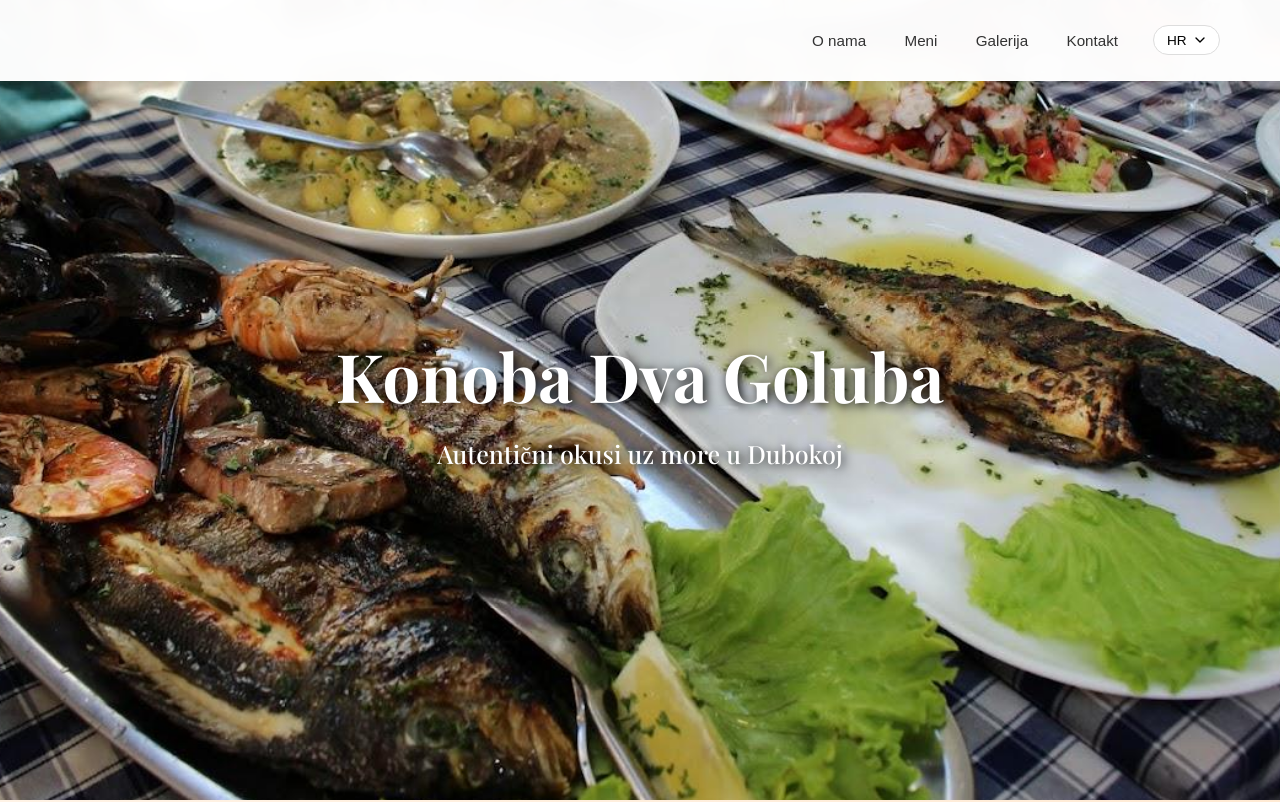
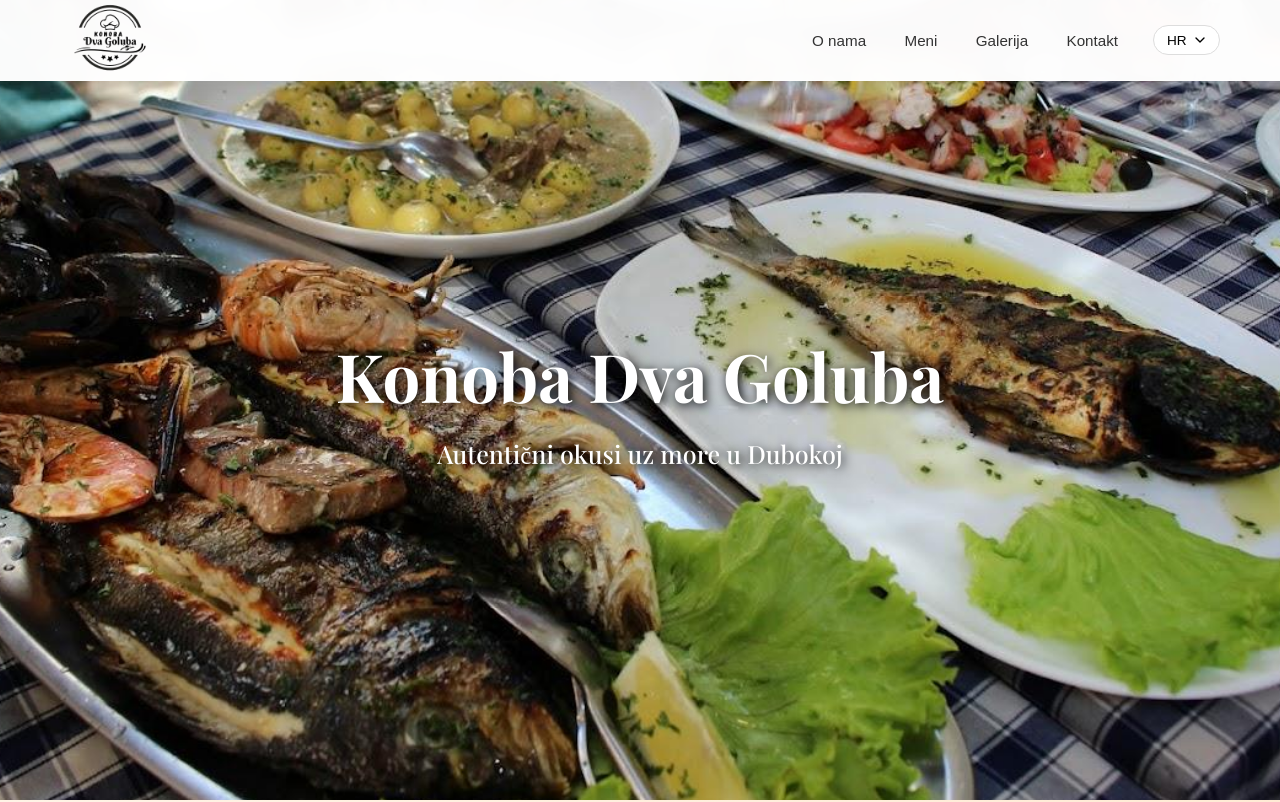
Before and after one commit to BabaVanga123/dvagoluba, a plain HTML site: page index.html in a window 1280 px wide. Shown: the top 802 px of the page. Drawn offline with nearby package versions, Linux system fonts and the light colour scheme.

Commit message:
Update index.html

```diff
--- a/index.html
+++ b/index.html
@@ -526,7 +526,7 @@
 <nav data-aos="fade-down" id="mainNav">
     <div class="nav-container">
       <a href="#" class="logo">
-        <img src="assets/dvagolubakonoba.png" alt=>
+        <img src="dvagolubakonoba.png" alt=>
 
       </a>
 
```
